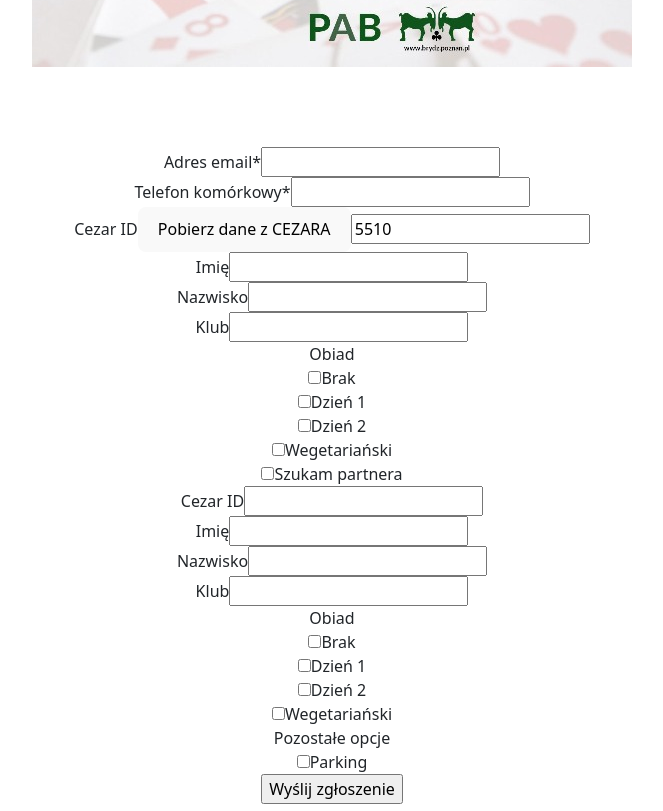
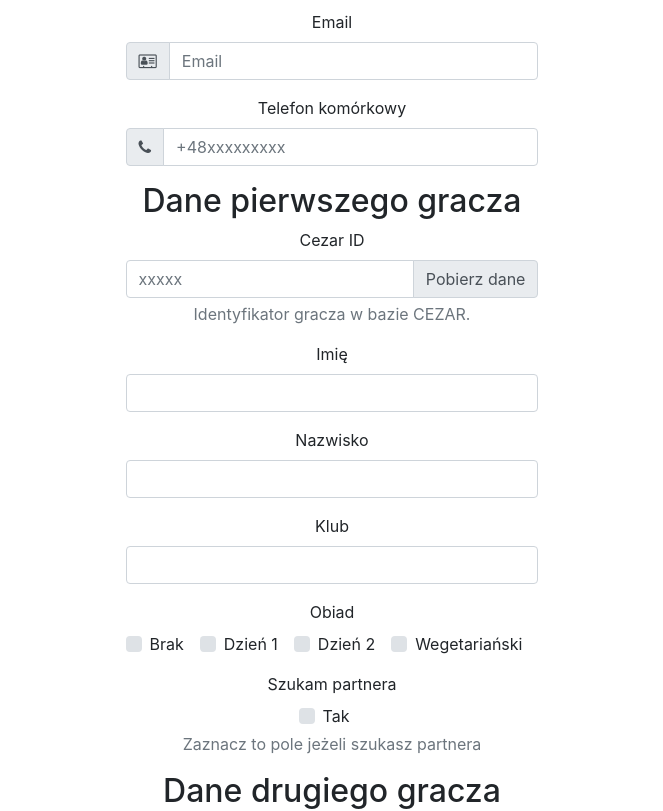
Before and after one commit to felixd/brydz, a Vue app: page / in a window 1280 px wide. Shown: the part 392-1203 px from the top of the page, without its empty margins (308-971 px from the left). Built offline with nearby package versions, Linux system fonts and the light colour scheme.

Commit message:
Formularz

```diff
--- a/index.html
+++ b/index.html
@@ -4,9 +4,8 @@
 <head>
   <meta charset="UTF-8" />
   <link rel="icon" type="image/svg+xml" href="./public/vite.svg" />
-  <link href="https://cdn.jsdelivr.net/npm/bootstrap@5.2.1/dist/css/bootstrap.min.css" rel="stylesheet"
-    integrity="sha384-iYQeCzEYFbKjA/T2uDLTpkwGzCiq6soy8tYaI1GyVh/UjpbCx/TYkiZhlZB6+fzT" crossorigin="anonymous">
-
+  <link rel="stylesheet" href="https://maxcdn.bootstrapcdn.com/font-awesome/4.7.0/css/font-awesome.min.css">
+  <link rel="stylesheet" href="https://stackpath.bootstrapcdn.com/bootstrap/4.1.3/css/bootstrap.min.css">
   <meta name="viewport" content="width=device-width, initial-scale=1">
   <title>Formularz rejestracyjny - Memoriał im. Krzysztofa Krausego - Grand Prix Wielkopolski 2022</title>
 </head>
@@ -14,21 +13,12 @@
 <body>
   <div class="container text-center">
     <div class="row">
-      <h1>
-        Memoriał im. Krzysztofa Krausego - Grand Prix Wielkopolski 2022
-      </h1>
-    </div>
-    <div class="row">
-      <p>
         <img src="baner.jpg" />
-      </p>
     </div>
     <div class="row">
       <div id="app"></div>
     </div>
   </div>
-
-
 
   <script type="module" src="./src/main.js"></script>
   <script src="https://cdn.jsdelivr.net/npm/bootstrap@5.2.1/dist/js/bootstrap.bundle.min.js"
--- a/src/App.vue
+++ b/src/App.vue
@@ -1,114 +1,168 @@
 <template>
-  <form id="app" @submit="checkForm" action="/" method="post">
-    <div>
-      <div>
-        <label for="email">Adres email<span class="required">*</span></label>
-        <input type="text" v-model="email" name="email" id="email" required="required" aria-required="true" />
+  <!--
+    <form id="app" @submit="checkForm" action="/" method="post">
+    -->
+
+
+  <!-- FORMULARZ -->
+
+  <form id="app" @submit="checkForm">
+    <div class="form-group">
+      <label for="email">Email</label>
+      <div class="input-group">
+        <div class="input-group-prepend">
+          <div class="input-group-text">
+            <i class="fa fa-address-card-o"></i>
+          </div>
+        </div>
+        <input id="email" name="email" v-model="email" placeholder="Email" type="text" required="required"
+          class="form-control">
       </div>
-      <div>
-        <label for="phone">Telefon komórkowy<span class="required">*</span></label>
-        <input type="text" name="phone" v-model="phone" id="phone" required="required" aria-required="true" />
+    </div>
+    <div class="form-group">
+      <label for="phone">Telefon komórkowy</label>
+      <div class="input-group">
+        <div class="input-group-prepend">
+          <div class="input-group-text">
+            <i class="fa fa-phone"></i>
+          </div>
+        </div>
+        <input id="phone" name="phone" placeholder="+48xxxxxxxxx" type="text" class="form-control" required="required">
       </div>
+    </div>
 
-      <!-- PLAYER 1 -->
-      <div>
+    <div class="form-group">
+      <h2>Dane pierwszego gracza</h2>
+      <div class="form-group">
         <label for="player1_cezarid">Cezar ID</label>
-        <button class="closebutton" @click="getCezar1">Pobierz dane z CEZARA</button>
-        <input type="text" name="player1_cezarid" v-model="player1_cezarid" id="player1_cezarid" />
+        <div class="input-group">
+          <input id="player1_cezarid" name="player1_cezarid" placeholder="xxxxx" type="text"
+            aria-describedby="player1_cezaridHelpBlock" class="form-control">
+          <div class="input-group-append">
+            <div class="input-group-text">Pobierz dane</div>
+          </div>
+        </div>
+        <span id="player1_cezaridHelpBlock" class="form-text text-muted">Identyfikator gracza w bazie CEZAR.</span>
       </div>
-      <div>
+      <div class="form-group">
         <label for="player1_name">Imię</label>
-        <input type="text" name="player1_name" v-model="player1_name" id="player1_name" />
+        <input id="player1_name" name="player1_name" type="text" class="form-control" required="required">
       </div>
-      <div>
+      <div class="form-group">
         <label for="player1_surname">Nazwisko</label>
-        <input type="text" name="player1_surname" id="player1_surname" v-model="player1_surname" />
+        <input id="player1_surname" name="player1_surname" type="text" class="form-control" required="required">
       </div>
-      <div>
+      <div class="form-group">
         <label for="player1_club">Klub</label>
-        <input type="text" name="player1_club" id="player1_club" v-model="player1_club" />
+        <input id="player1_club" name="player1_club" type="text" class="form-control">
       </div>
-      <div>
-        <label for="player1_food">Obiad</label>
+      <div class="form-group">
+        <label>Obiad</label>
         <div>
-          <div>
-            <input name="player1_food[]" v-model="player1_food" id="player1_food-0" value="no-food" type="checkbox" />
-            <label for="player1_food-0">Brak</label>
+          <div class="custom-control custom-checkbox custom-control-inline">
+            <input name="player1_food" id="player1_food_0" type="checkbox" class="custom-control-input" value="no">
+            <label for="player1_food_0" class="custom-control-label">Brak</label>
           </div>
-          <div>
-            <input name="player1_food[]" v-model="player1_food" id="player1_food-1" value="day1" type="checkbox" />
-            <label for="player1_food-1">Dzień 1</label>
+          <div class="custom-control custom-checkbox custom-control-inline">
+            <input name="player1_food" id="player1_food_1" type="checkbox" class="custom-control-input" value="day1">
+            <label for="player1_food_1" class="custom-control-label">Dzień 1</label>
           </div>
-          <div>
-            <input name="player1_food[]" v-model="player1_food" id="player1_food-2" value="day2" type="checkbox" />
-            <label for="player1_food-2">Dzień 2</label>
+          <div class="custom-control custom-checkbox custom-control-inline">
+            <input name="player1_food" id="player1_food_2" type="checkbox" class="custom-control-input" value="day2">
+            <label for="player1_food_2" class="custom-control-label">Dzień 2</label>
           </div>
-          <div>
-            <input name="player1_food[]" v-model="player1_food" id="player1_food-3" value="vege" type="checkbox" />
-            <label for="player1_food-3">Wegetariański</label>
+          <div class="custom-control custom-checkbox custom-control-inline">
+            <input name="player1_food" id="player1_food_3" type="checkbox" class="custom-control-input" value="vege">
+            <label for="player1_food_3" class="custom-control-label">Wegetariański</label>
           </div>
         </div>
       </div>
-      <div>
-        <input name="player1_looking_partner" v-model="player1_looking_partner" id="player1_looking_partner"
-          type="checkbox" />
-        <label for="player1_looking_partner">Szukam partnera</label>
+      <div class="form-group">
+        <label>Szukam partnera</label>
+        <div>
+          <div class="custom-control custom-checkbox custom-control-inline">
+            <input name="player1_partner" id="player1_partner_0" type="checkbox" class="custom-control-input"
+              value="yes" aria-describedby="player1_partnerHelpBlock">
+            <label for="player1_partner_0" class="custom-control-label">Tak</label>
+          </div>
+          <span id="player1_partnerHelpBlock" class="form-text text-muted">Zaznacz to pole jeżeli szukasz
+            partnera</span>
+        </div>
       </div>
+    </div>
 
-      <!-- PLAYER 2 -->
-      <div>
-        <label for="player2_cezarid">Cezar ID</label>
-        <input type="text" name="player2_cezarid" v-model="player2_cezarid" id="player2_cezarid" />
+    <div class="form-group">
+      <h2>Dane drugiego gracza</h2>
+      <div class="form-group">
+        <label for="player1_cezarid">Cezar ID</label>
+        <div class="input-group">
+          <input id="player1_cezarid" name="player1_cezarid" placeholder="xxxxx" type="text"
+            aria-describedby="player1_cezaridHelpBlock" class="form-control">
+          <div class="input-group-append">
+            <div class="input-group-text">Pobierz dane</div>
+          </div>
+        </div>
+        <span id="player1_cezaridHelpBlock" class="form-text text-muted">Identyfikator gracza w bazie CEZAR.</span>
       </div>
-      <div>
-        <label for="player2_name">Imię</label>
-        <input type="text" name="player2_name" v-model="player2_name" id="player2_name" />
+      <div class="form-group">
+        <label for="player1_name">Imię</label>
+        <input id="player1_name" name="player1_name" type="text" class="form-control" required="required">
       </div>
-      <div>
-        <label for="player2_surname">Nazwisko</label>
-        <input type="text" name="player2_surname" id="player2_surname" v-model="player2_surname" />
+      <div class="form-group">
+        <label for="player1_surname">Nazwisko</label>
+        <input id="player1_surname" name="player1_surname" type="text" class="form-control" required="required">
       </div>
-      <div>
-        <label for="player2_club">Klub</label>
-        <input type="text" name="player2_club" id="player2_club" v-model="player2_club" />
+      <div class="form-group">
+        <label for="player1_club">Klub</label>
+        <input id="player1_club" name="player1_club" type="text" class="form-control">
       </div>
-      <div>
-        <label for="player2_food">Obiad</label>
+      <div class="form-group">
+        <label>Obiad</label>
         <div>
-          <div>
-            <input name="player2_food[]" v-model="player2_food" id="player2_food-0" value="no-food" type="checkbox" />
-            <label for="player2_food-0">Brak</label>
+          <div class="custom-control custom-checkbox custom-control-inline">
+            <input name="player1_food" id="player1_food_0" type="checkbox" class="custom-control-input" value="no">
+            <label for="player1_food_0" class="custom-control-label">Brak</label>
           </div>
-          <div>
-            <input name="player2_food[]" v-model="player2_food" id="player2_food-1" value="day1" type="checkbox" />
-            <label for="player2_food-1">Dzień 1</label>
+          <div class="custom-control custom-checkbox custom-control-inline">
+            <input name="player1_food" id="player1_food_1" type="checkbox" class="custom-control-input" value="day1">
+            <label for="player1_food_1" class="custom-control-label">Dzień 1</label>
           </div>
-          <div>
-            <input name="player2_food[]" v-model="player2_food" id="player2_food-2" value="day2" type="checkbox" />
-            <label for="player2_food-2">Dzień 2</label>
+          <div class="custom-control custom-checkbox custom-control-inline">
+            <input name="player1_food" id="player1_food_2" type="checkbox" class="custom-control-input" value="day2">
+            <label for="player1_food_2" class="custom-control-label">Dzień 2</label>
           </div>
-          <div>
-            <input name="player2_food[]" v-model="player2_food" id="player2_food-3" value="vege" type="checkbox" />
-            <label for="player2_food-3">Wegetariański</label>
+          <div class="custom-control custom-checkbox custom-control-inline">
+            <input name="player1_food" id="player1_food_3" type="checkbox" class="custom-control-input" value="vege">
+            <label for="player1_food_3" class="custom-control-label">Wegetariański</label>
           </div>
         </div>
       </div>
 
-      <!-- OTHER OPTIONS -->
-      <div>
-        <label for="other-options">Pozostałe opcje</label>
+    </div>
+
+
+    <div class="form-group">
+      <h2>Dodatkowe opcje</h2>
+
+      <div class="form-group">
+
         <div>
-          <div>
-            <input name="other-options[]" id="other-options-0" value="parking" type="checkbox" />
-            <label for="other-options-0">Parking</label>
+          <div class="custom-control custom-checkbox custom-control-inline">
+            <input name="other_options" id="other_options_0" type="checkbox" class="custom-control-input"
+              value="parking">
+            <label for="other_options_0" class="custom-control-label">Parking</label>
           </div>
         </div>
       </div>
+      <div class="form-group">
+        <button name="submit" type="submit" class="btn btn-primary">Wyślij</button>
+      </div>
     </div>
-    <p>
-      <input type="submit" value="Wyślij zgłoszenie">
-    </p>
+
+
   </form>
+
+
 
   <pre>{{ formData }}</pre>
   <pre>
```
